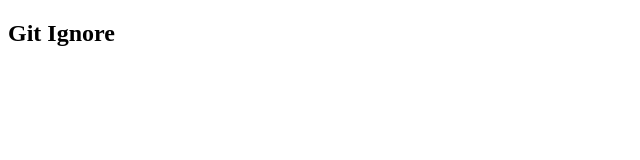
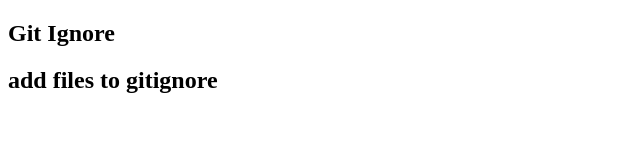
Before and after one commit to Sharanpreet27-Singh/Git-Ignore, a plain HTML site: page index.html in a window 1280 px wide. Shown: the whole page, without its empty margins (0-640 px from the left). Drawn offline with Linux system fonts and the light colour scheme.

Commit message:
Git ignore files done

```diff
--- a/index.html
+++ b/index.html
@@ -7,5 +7,6 @@
 </head>
 <body>
   <h2>Git Ignore </h2>
+  <h2>add files to gitignore</h2>
 </body>
 </html>
```
Also changed, not shown: 1 other file.
